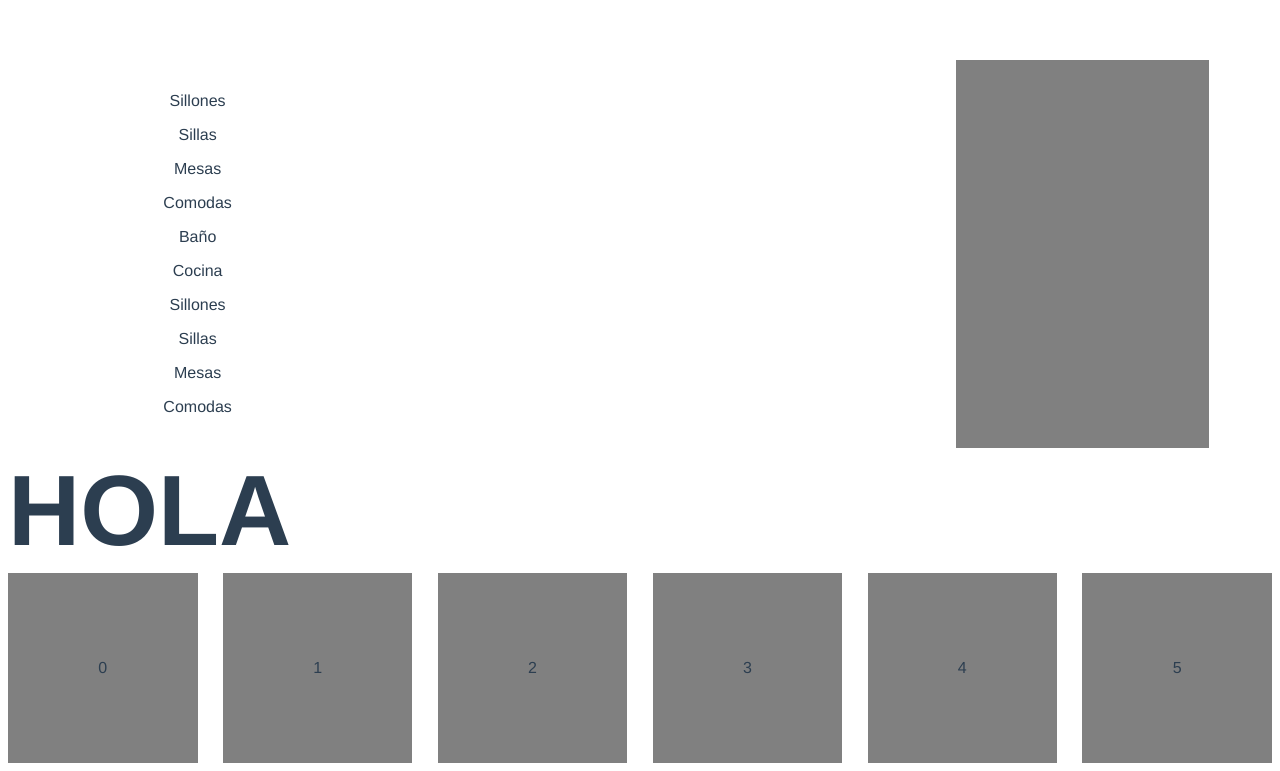
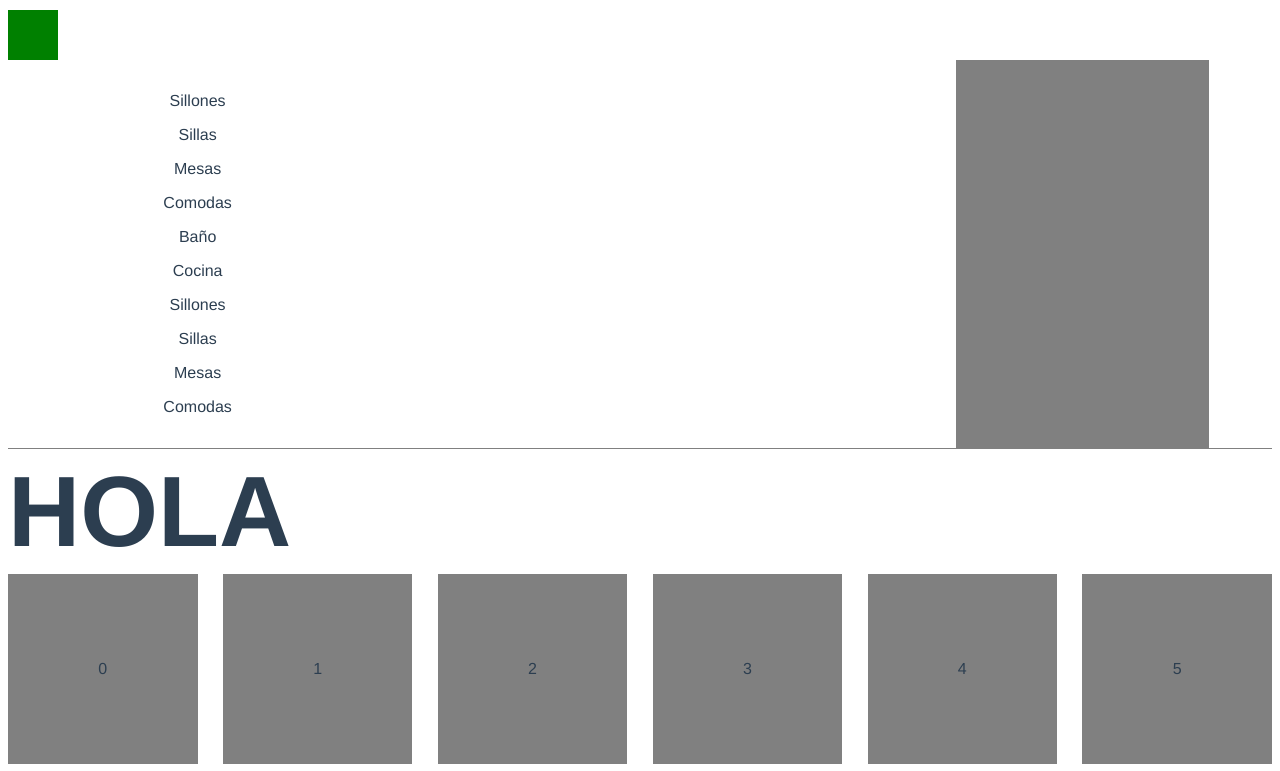
Before and after one commit to Joker9090/caro_test_slider, a Vue app: page / in a window 1280 px wide. Shown: the top 771 px of the page. Built offline with nearby package versions, Linux system fonts and the light colour scheme.

Commit message:
add toggle in menu

```diff
--- a/src/App.vue
+++ b/src/App.vue
@@ -1,6 +1,6 @@
 <template>
   <div id="app">
-    <ProductMenu />
+    <ProductMenu :active="true" />
     <UnderlineLink size="100" text="HOLA" />
     <Slider />
   </div>
--- a/src/components/ProductMenu.vue
+++ b/src/components/ProductMenu.vue
@@ -1,5 +1,7 @@
 <template>
-  <div class="ProductMenu">
+  <div class="ProductMenu" v-bind:class="{ active: active }">
+    <div class="toggleClick" />
+    <div class="MenuWrapper">
       <ul class="categories">
         <li
           :data-id="category.id"
@@ -33,6 +35,7 @@
           </li>
         </ul>
         <div class="imageHolder" />
+      </div>
     </div>
   </div>
 </template>
@@ -95,14 +98,17 @@ const products = [
 
 export default {
   name: "ProductMenu",
-  props: {},
+  props: {
+    active: Boolean,
+  },
   data: () => ({
     categories,
     subCategories,
     products,
   }),
   mounted() {
-    const changeImage = (/*url*/) => document.querySelector('.imageHolder').style.background = 'red'; // aca caro para cxambiar la iamgen por background
+    const changeImage = (/*url*/) =>
+      (document.querySelector(".imageHolder").style.background = "red"); // aca caro para cxambiar la iamgen por background
     const activeTarget = (target) => target.classList.add("active");
     const desactiveAll = (queryParam) => {
       return [...document.querySelectorAll(queryParam)].map((item) =>
@@ -163,6 +169,11 @@ export default {
       .forEach((li) =>
         li.addEventListener("mouseenter", () => hoverSubCategory(li))
       );
+
+      /* handle click*/
+    document.querySelector(".toggleClick").onclick = () => {
+       document.querySelector(".ProductMenu").classList.toggle('active');
+    };
   },
   computed: {},
 };
@@ -170,14 +181,33 @@ export default {
 
 <style scoped>
 .ProductMenu {
+  position: relative;
+}
+.ProductMenu .toggleClick {
+  position: absolute;
+  width: 50px;
+  height: 50px;
+  background-color:green;
+  top: -50px;
+}
+.ProductMenu .MenuWrapper {
+  max-height: 0px;
+  overflow: hidden;
+  transition: all 0.2s ease;
+  border-bottom: 1px solid grey;
   display: flex;
   justify-content: space-around;
+}
+.ProductMenu.active .MenuWrapper {
+  max-height: 70vh;
+  height: fit-content;
 }
 .ProductMenu ul {
   list-style: none;
   padding: 0;
 }
-ul.categories, ul.subCategories {
+ul.categories,
+ul.subCategories {
   width: 30%;
 }
 .productCol {
@@ -187,8 +217,8 @@ ul.categories, ul.subCategories {
 }
 .productCol .imageHolder {
   aspect-ratio: 2/1;
-  width:50%;
-  background-color:grey;
+  width: 50%;
+  background-color: grey;
 }
 ul li:not(.show) {
   display: none;
```
Lines whose indentation alone changed are shown as unchanged.
